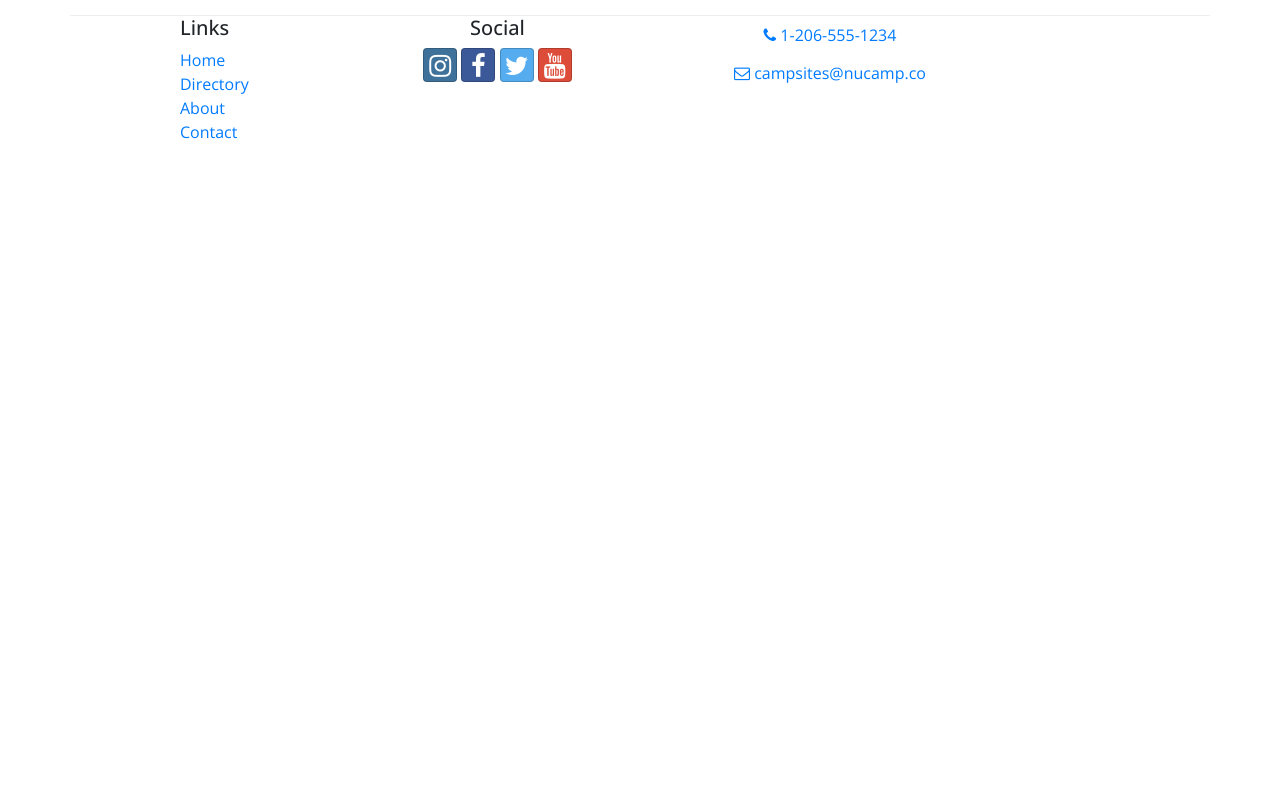
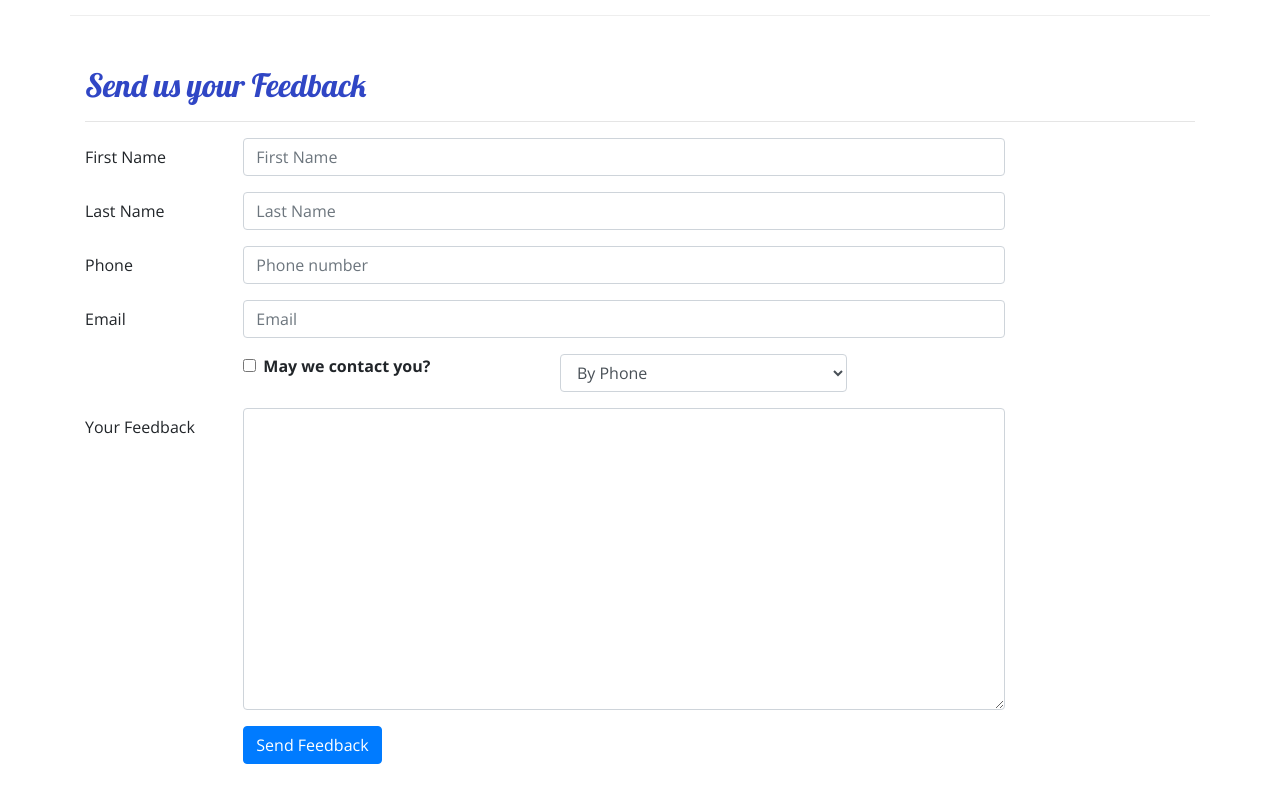
Before and after one commit to sharon-f-lewis/nucampsite-react, a React (Create React App) app: page /contactus in a window 1280 px wide. Shown: the part 560-1360 px from the top of the page. Before the commit the page ends 800 px from the top, so only its background shows below. Built offline with nearby package versions, Linux system fonts and the light colour scheme.

Commit message:
Controlled Forms

```diff
--- a/src/components/ContactComponent.js
+++ b/src/components/ContactComponent.js
@@ -1,8 +1,43 @@
-import React from 'react';
-import { Breadcrumb, BreadcrumbItem } from 'reactstrap';
+import React, { Component } from 'react';
+import { Breadcrumb, BreadcrumbItem, Button, Form, FormGroup, Label, Input, Col  } from 'reactstrap';
 import { Link } from 'react-router-dom';
 
-function Contact(props) {
+class Contact extends Component {
+
+  constructor(props) {
+    super(props);
+
+    this.state = {
+      firstName: '',
+      lastName: '',
+      phoneNum: '',
+      email: '',
+      agree: false,
+      contactType: 'By Phone',
+      feedback: ''
+    };
+
+    this.handleInputChange = this.handleInputChange.bind(this);
+    this.handleSubmit = this.handleSubmit.bind(this);
+  }
+
+  handleInputChange(event) {
+    const target= event.target;
+    const name = target.name;
+    const value = target.type === 'checkbox' ? target.checked : target.value;
+
+    this.setState({
+      [name]: value
+    });
+  }
+
+  handleSubmit(event) {
+    console.log("Current state is: " + JSON.stringify(this.state));
+    alert("Current state is: " + JSON.stringify(this.state));
+    event.preventDefault();
+  }
+
+  render() {
     return (
       <div className="container">
         <div className="row">
@@ -30,8 +65,93 @@
             <a role="button" className="btn btn-link" href="mailto:fakeemail@fakeemail.co"><i className="fa fa-envelope-o" /> campsites@nucamp.co</a>
           </div>
         </div>
+
+        <div className="row row-content">
+          <div className="col-12">
+            <h2>Send us your Feedback</h2>
+            <hr />
+          </div>
+          <div className="col-md-10">
+            <Form onSubmit={this.handleSubmit}>
+              <FormGroup row>
+                <Label htmlFor="firstName" md={2}>First Name</Label>
+                <Col md={10}>
+                  <Input type="text" id="firstName" name="firstName"
+                    placeholder="First Name"
+                    value={this.state.firstName}
+                    onChange={this.handleInputChange} />
+                </Col>
+              </FormGroup>
+              <FormGroup row>
+                <Label htmlFor="lastName" md={2}>Last Name</Label>
+                <Col md={10}>
+                  <Input type="text" id="lastName" name="lastName"
+                    placeholder="Last Name"
+                    value={this.state.lastName}
+                    onChange={this.handleInputChange} />
+                </Col>
+              </FormGroup>
+              <FormGroup row>
+                <Label htmlFor="phoneNum" md={2}>Phone</Label>
+                <Col md={10}>
+                  <Input type="tel" id="phoneNum" name="phoneNum"
+                    placeholder="Phone number"
+                    value={this.state.phoneNum}
+                    onChange={this.handleInputChange} />
+                </Col>
+              </FormGroup>
+              <FormGroup row>
+                <Label htmlFor="email" md={2}>Email</Label>
+                  <Col md={10}>
+                    <Input type="email" id="email" name="email"
+                      placeholder="Email"
+                      value={this.state.email}
+                      onChange={this.handleInputChange} />
+                  </Col>
+              </FormGroup>
+              <FormGroup row>
+                <Col md={{size: 4, offset: 2}}>
+                  <FormGroup check>
+                    <Label check>
+                      <Input type="checkbox"
+                        name="agree"
+                        checked={this.state.agree}
+                        onChange={this.handleInputChange} /> {' '}
+                      <strong>May we contact you?</strong>
+                    </Label>
+                  </FormGroup>
+                </Col>
+                <Col md={4}>
+                  <Input type="select" name="contactType"
+                    value={this.state.contactType}
+                    onChange={this.handleInputChange}>
+                    <option>By Phone</option>
+                    <option>By Email</option>
+                  </Input>
+                </Col>
+              </FormGroup>
+              <FormGroup row>
+                <Label htmlFor="feedback" md={2}>Your Feedback</Label>
+                <Col md={10}>
+                  <Input type="textarea" id="feedback" name="feedback"
+                    rows="12"
+                    value={this.state.feedback}
+                    onChange={this.handleInputChange}></Input>
+                </Col>
+              </FormGroup>
+              <FormGroup row>
+                <Col md={{size: 10, offset: 2}}>
+                  <Button type="submit" color="primary">
+                    Send Feedback
+                  </Button>
+                </Col>
+              </FormGroup>
+            </Form>
+          </div>
+        </div>
       </div>
     );
   }
+}
 
 export default Contact;
```
Lines whose indentation alone changed are shown as unchanged.
